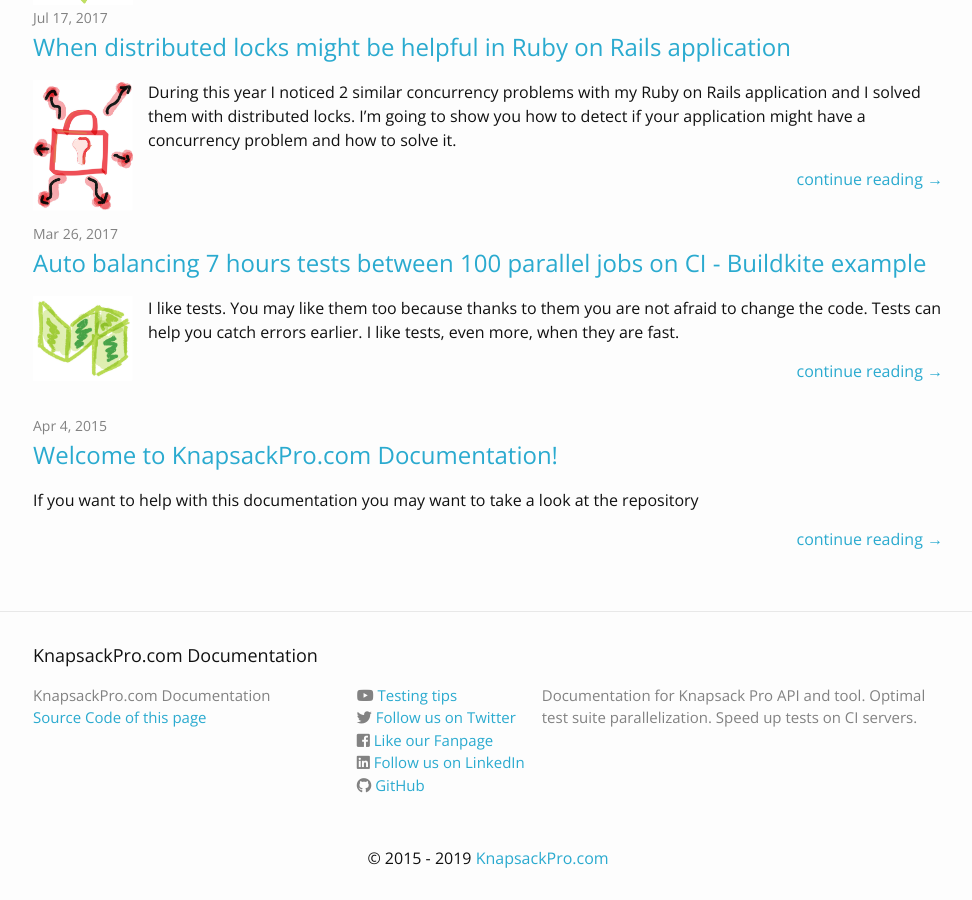
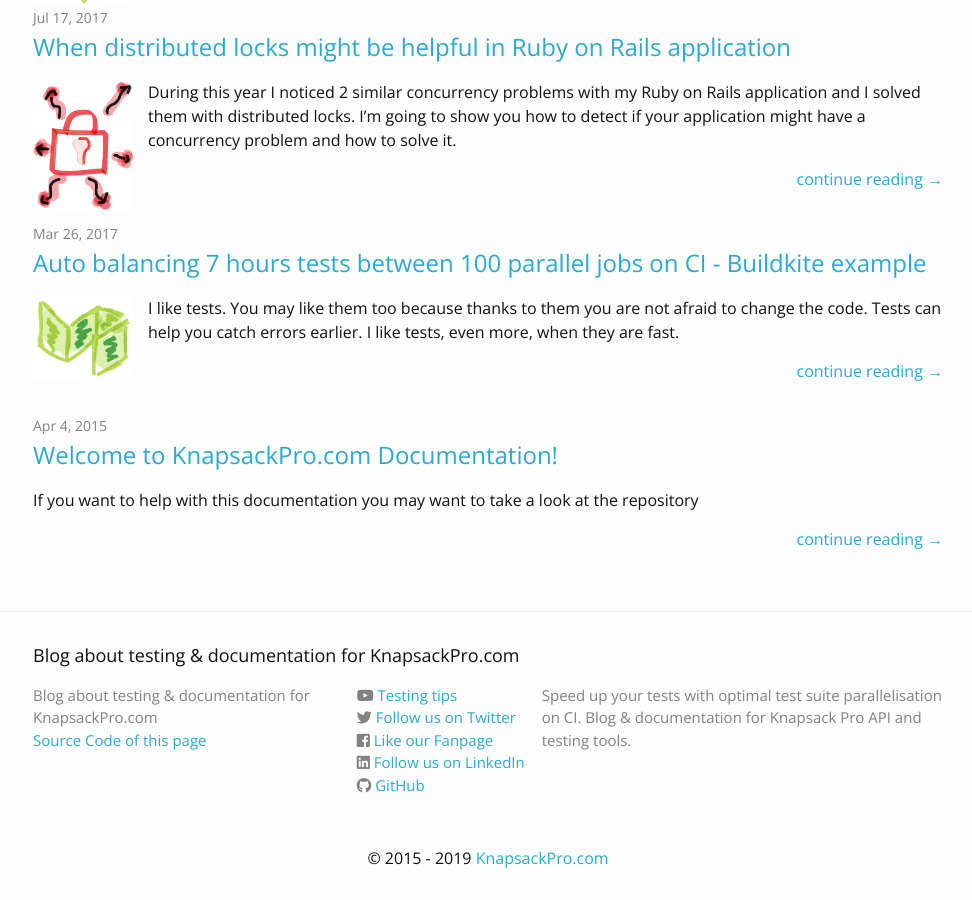
Before and after one commit to KnapsackPro/docs.knapsackpro.com, a Jekyll site: the page built from index.html, in a window 1280 px wide and 900 px high, scrolled down 2594 px. Shown: the whole window, without its empty margins (152-1124 px from the left). Built offline with Jekyll 4.4.1, drawn with Linux system fonts in a browser that asks for light colours; nearby versions of some CDN libraries; some of the changed text lies outside the part shown.

Commit message:
Update blog header and website title and description

```diff
--- a/_config.yml
+++ b/_config.yml
@@ -1,10 +1,10 @@
 # Site settings
-title: KnapsackPro.com Documentation
+title: Blog about testing & documentation for KnapsackPro.com
 description: > # this means to ignore newlines until "baseurl:"
-  Documentation for Knapsack Pro API and tool.
-  Optimal test suite parallelization. Speed up tests on CI servers.
+  Speed up your tests with optimal test suite parallelisation on CI.
+  Blog & documentation for Knapsack Pro API and testing tools.
 baseurl: "" # the subpath of your site, e.g. /blog/
-url: "http://docs.knapsackpro.com" # the base hostname & protocol for your site
+url: "https://docs.knapsackpro.com" # the base hostname & protocol for your site
 knapsack_pro_url: https://knapsackpro.com
 permalink: /:year/:title
 twitter_username: KnapsackPro
--- a/index.html
+++ b/index.html
@@ -4,7 +4,7 @@ layout: default
 
 <div class="home">
 
-  <h1 class="post-title">Blog with tech articles</h1>
+  <h1 class="post-title">Blog about testing & tech articles</h1>
 
   <p class="rss-subscribe">subscribe <a href="{{ "/feed.xml" | prepend: site.baseurl }}">via RSS</a></p>
 
```
